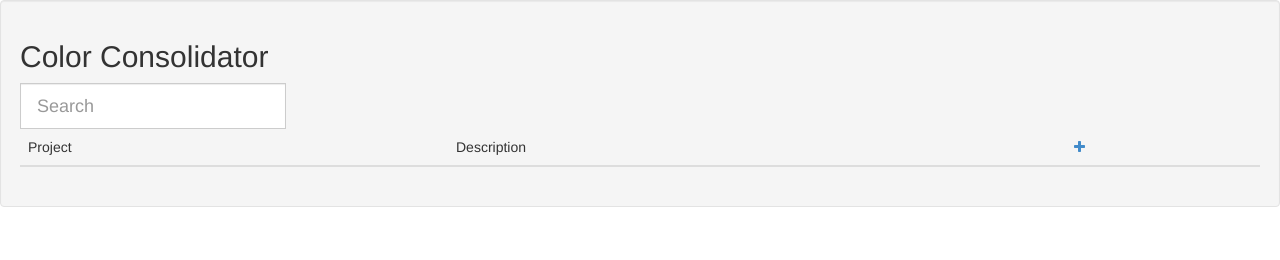
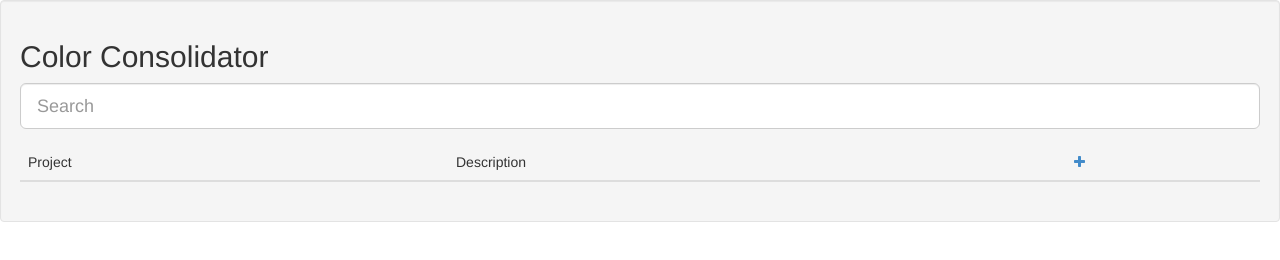
Before and after one commit to dreamyguy/color-consolidator, a website: page index.html in a window 1280 px wide. Drawn offline with Linux system fonts and the light colour scheme.

Commit message:
Make search input field look 'more like it'

```diff
--- a/list.html
+++ b/list.html
@@ -1,6 +1,9 @@
-<div class="input-group input-group-lg">
-  <input type="text" class="form-control" ng-model="search" placeholder="Search">
-</div>
+<form role="form">
+    <div class="form-group">
+        <label for="search-form" class="sr-only">Email address</label>
+        <input type="text" class="form-control input-lg" name="search-form" ng-model="search" placeholder="Search">
+    </div>
+</form>
 <table class="table">
     <thead>
         <tr>
```
